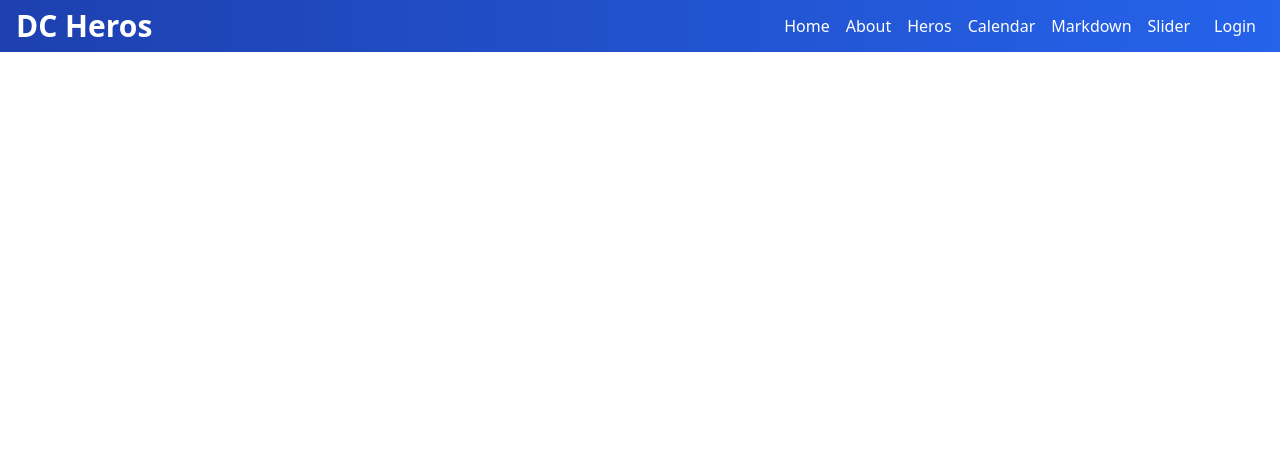
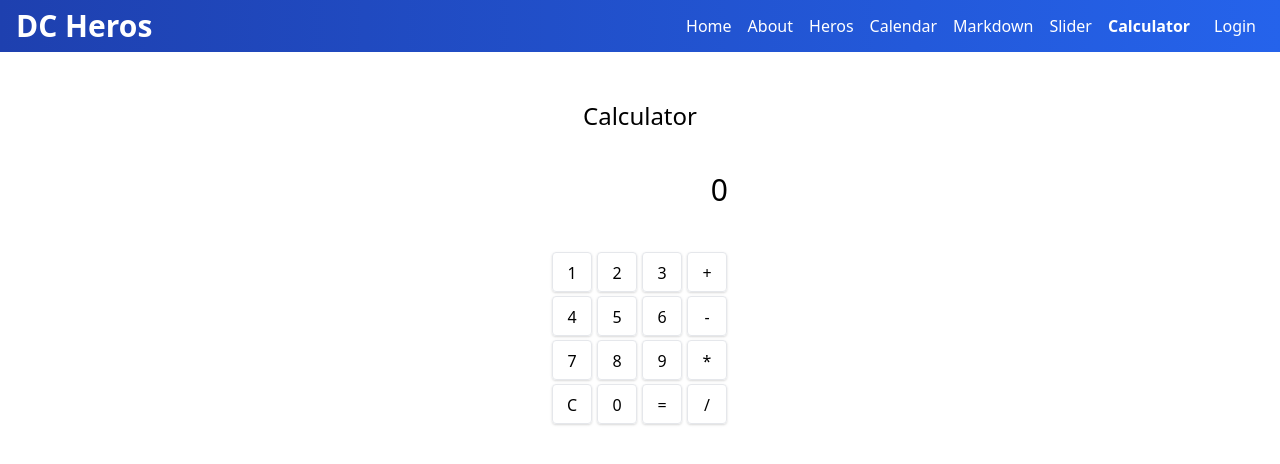
Before and after one commit to marcopgordillo/Vue3-course-bifume, a Vue app: page /calculator in a window 1280 px wide. Shown: the top 464 px of the page. Built offline with nearby package versions, Linux system fonts and the light colour scheme; no server answers.

Commit message:
Make a Calculator App

```diff
--- a/src/components/Header.vue
+++ b/src/components/Header.vue
@@ -34,6 +34,7 @@ const links = [
   { path: '/calendar', title: 'Calendar' },
   { path: '/markdown', title: 'Markdown' },
   { path: '/slider', title: 'Slider' },
+  { path: '/calculator', title: 'Calculator' },
 ];
 
 export default {
--- /dev/null
+++ b/src/pages/Calculator.vue
@@ -0,0 +1,124 @@
+<template>
+  <div class="container flex w-full mx-auto">
+    <div class="mt-10 mx-auto">
+      <h1 class="text-2xl my-2 text-center">Calculator</h1>
+      <p class="text-3xl text-right mt-10 w-44 h-10 overflow-x-hidden direction-rtl">{{ currentNumber }}</p>
+      <div class="h-10">
+        <small class="h-5" v-if="selectedOperation">
+        {{ prevNumber }} {{ selectedOperation }} {{ currentNumber }}
+        </small>
+      </div>
+      <div class="grid grid-cols-4 gap-1">
+        <button
+          v-for="(char, index) in chars"
+          :key="index"
+          @click="pressed(char)"
+          class="p-2 h-10 w-10 border rounded shadow"
+        >
+          {{ char }}
+        </button>
+      </div>
+    </div>
+  </div>
+</template>
+
+<script>
+import { ref, onMounted, onBeforeUnmount } from 'vue'
+
+const charsArray = ['1', '2', '3', '+', '4', '5', '6', '-', '7', '8', '9', '*', 'C', '0', '=', '/']
+
+export default {
+  setup() {
+    const chars = ref(charsArray)
+    const operations = ['+', '-', '*', '/']
+    const validDigits = [...Array(10).keys()].map(d => d.toString())
+    const currentNumber = ref('0')
+    const prevNumber = ref('')
+    const selectedOperation = ref('')
+
+    function appendNumber(value) {
+      if (+currentNumber.value === 0) {
+        currentNumber.value = ''
+      }
+      currentNumber.value += value
+    }
+
+    function applyOperation(value) {
+      calculate()
+      prevNumber.value = currentNumber.value
+      selectedOperation.value = value
+      currentNumber.value = ''
+    }
+
+    function sum() {
+      currentNumber.value = Number(prevNumber.value) + Number(currentNumber.value)
+    }
+
+    function substract() {
+      currentNumber.value = Number(prevNumber.value) - Number(currentNumber.value)
+    }
+
+    function multiply() {
+      currentNumber.value = Number(prevNumber.value) * Number(currentNumber.value)
+    }
+
+    function divide() {
+      currentNumber.value = Number(prevNumber.value) / Number(currentNumber.value)
+    }
+
+    function calculate() {
+      switch(selectedOperation.value) {
+        case '+':
+          sum()
+          break;
+        case '-':
+          substract()
+          break;
+        case '*':
+          multiply()
+          break;
+        case '/':
+          divide()
+          break;
+      }
+    }
+
+    function clear() {
+      currentNumber.value = '0'
+    }
+
+    function pressed(value) {
+
+      if (value === '=' || value === 'Enter') {
+        calculate()
+      } else if (operations.includes(value)) {
+        applyOperation(value)
+      } else if (/c/i.test(value)) {
+        clear()
+      } else if (validDigits.includes(value)) {
+        appendNumber(value)
+      }
+    }
+
+    const handleKeydown = (e) => pressed(e.key)
+
+    onMounted(() => window.addEventListener('keydown', handleKeydown))
+
+    onBeforeUnmount(() => window.removeEventListener('keydown', handleKeydown))
+
+    return {
+      currentNumber,
+      chars,
+      pressed,
+      prevNumber,
+      selectedOperation,
+    }
+  }
+}
+</script>
+
+<style scoped>
+.direction-rtl {
+  direction: rtl;
+}
+</style>
--- a/src/router/routes.js
+++ b/src/router/routes.js
@@ -34,4 +34,9 @@ export default [
     name: 'Slider',
     component: () => import(/* webpackChunkName: "slider" */ '@/pages/Slider.vue')
   },
+  {
+    path: '/calculator',
+    name: 'Calculator',
+    component: () => import(/* webpackChunkName: "calculator" */ '@/pages/Calculator.vue')
+  },
 ]
```
